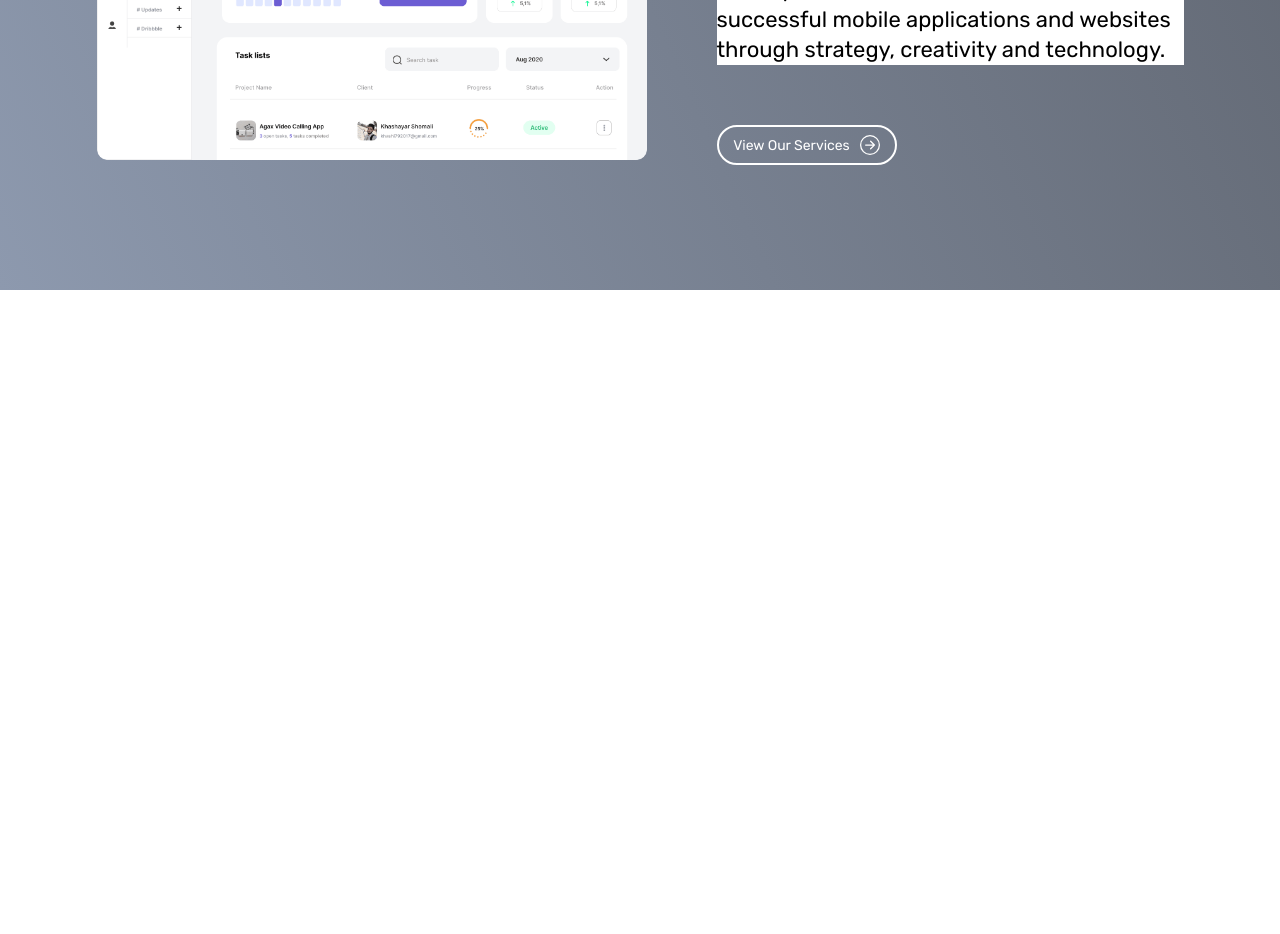
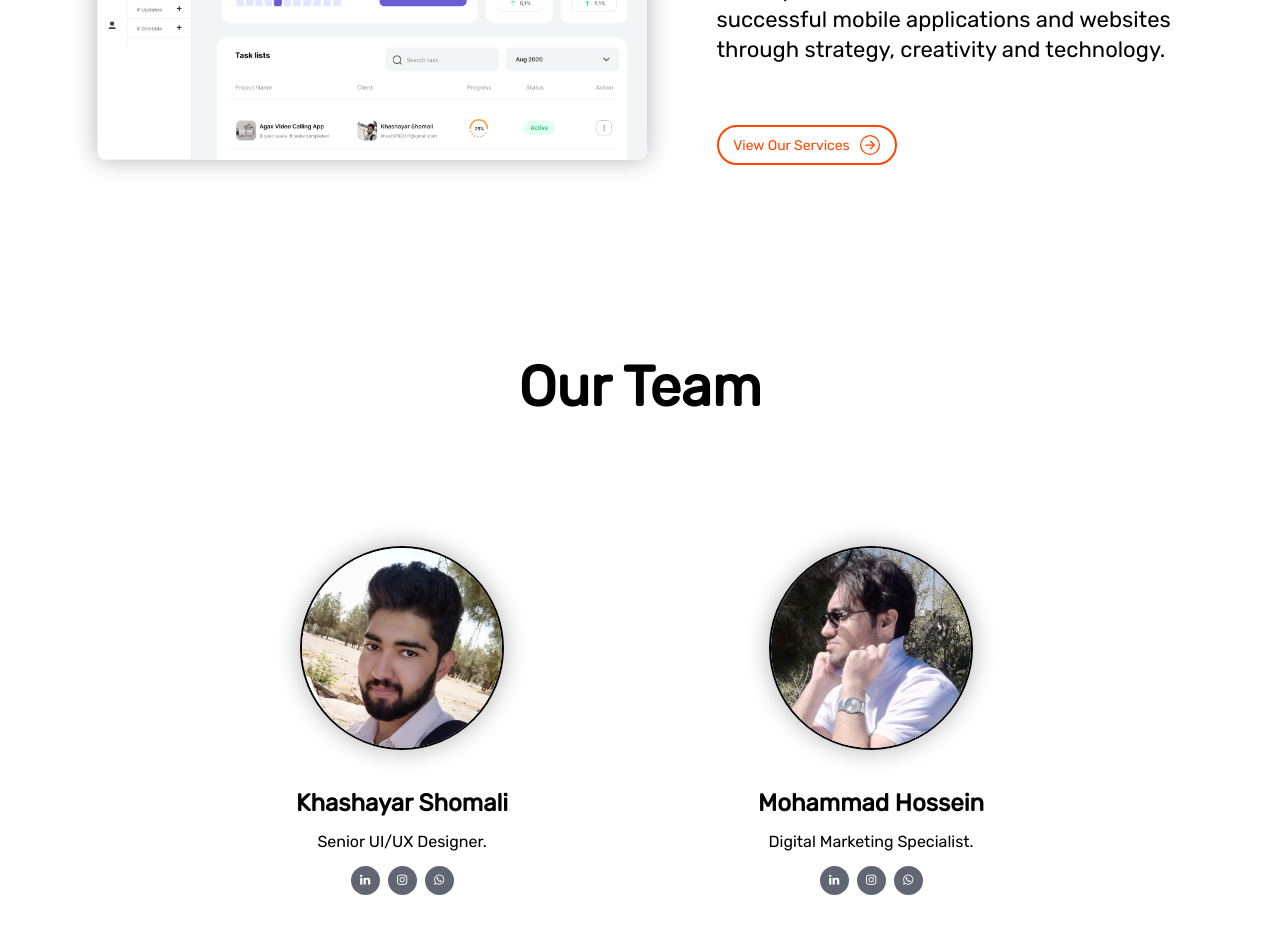
Before and after one commit to shomalikhashayar/uixwithme.com, a Vue app: page / in a window 1280 px wide. Shown: the part 1600-2534 px from the top of the page. Before the commit the page ends 1890 px from the top, so only its background shows below. Built offline with nearby package versions, Linux system fonts and the light colour scheme.

Commit message:
Create Our Team Section.

```diff
--- a/public/index.html
+++ b/public/index.html
@@ -5,6 +5,10 @@
     <meta http-equiv="X-UA-Compatible" content="IE=edge" />
     <meta name="viewport" content="width=device-width,initial-scale=1.0" />
     <link rel="icon" href="<%= BASE_URL %>favicon.ico" />
+    <link
+      rel="stylesheet"
+      href="https://cdnjs.cloudflare.com/ajax/libs/font-awesome/4.7.0/css/font-awesome.min.css"
+    />
     <title>Learn UI/UX Design Like a Pro For Free</title>
   </head>
   <body>
--- a/src/App.vue
+++ b/src/App.vue
@@ -66,10 +66,54 @@
                 <path
                   fill-rule="evenodd"
                   d="M1 8a7 7 0 1 0 14 0A7 7 0 0 0 1 8zm15 0A8 8 0 1 1 0 8a8 8 0 0 1 16 0zM4.5 7.5a.5.5 0 0 0 0 1h5.793l-2.147 2.146a.5.5 0 0 0 .708.708l3-3a.5.5 0 0 0 0-.708l-3-3a.5.5 0 1 0-.708.708L10.293 7.5H4.5z"
-                  fill="white"
+                  fill="orangered"
                 ></path></svg></a
           ></span>
         </button>
+      </div>
+    </div>
+  </div>
+  <div class="our-team-section-container">
+    <div class="caption"><h1>Our Team</h1></div>
+    <div class="our-team-section">
+      <div class="our-team-image-khashayar">
+        <a href="https:github.com/shomalikhashayar"
+          ><img
+            src="../src/assets/Khashayar-Shomali.png"
+            alt="Khashayar Shomali"
+        /></a>
+        <h2>Khashayar Shomali</h2>
+        <p>Senior UI/UX Designer.</p>
+        <div class="social-media-icons">
+          <span class="social-media-items"
+            ><a href="#" class="fa fa-linkedin"></a
+          ></span>
+          <span class="social-media-items"
+            ><a href="#" class="fa fa-instagram"></a
+          ></span>
+          <span class="social-media-items"
+            ><a href="#" class="fa fa-whatsapp"></a
+          ></span>
+        </div>
+      </div>
+
+      <div class="our-team-image-mohammad">
+        <a href="#"
+          ><img src="../src/assets/Mohammad-Hossein.png" alt="Mohammad Hossein"
+        /></a>
+        <h2>Mohammad Hossein</h2>
+        <p>Digital Marketing Specialist.</p>
+        <div class="social-media-icons">
+          <span class="social-media-items"
+            ><a href="#" class="fa fa-linkedin"></a
+          ></span>
+          <span class="social-media-items"
+            ><a href="#" class="fa fa-instagram"></a
+          ></span>
+          <span class="social-media-items"
+            ><a href="#" class="fa fa-whatsapp"></a
+          ></span>
+        </div>
       </div>
     </div>
   </div>
@@ -224,29 +268,7 @@ import Navbar from "./components/Navbar.vue";
 
 .our-services-section {
   height: 600px;
-  background: rgb(2, 0, 36);
-  background: -moz-linear-gradient(
-    66deg,
-    rgba(2, 0, 36, 1) 0%,
-    rgba(141, 153, 174, 1) 0%,
-    rgb(185, 191, 201) 0%,
-    rgba(97, 103, 114, 1) 100%
-  );
-  background: -webkit-linear-gradient(
-    66deg,
-    rgba(2, 0, 36, 1) 0%,
-    rgba(141, 153, 174, 1) 0%,
-    rgba(141, 153, 174, 1) 0%,
-    rgba(97, 103, 114, 1) 100%
-  );
-  background: linear-gradient(
-    66deg,
-    rgba(2, 0, 36, 1) 0%,
-    rgba(141, 153, 174, 1) 0%,
-    rgba(141, 153, 174, 1) 0%,
-    rgba(97, 103, 114, 1) 100%
-  );
-  filter: progid:DXImageTransform.Microsoft.gradient(startColorstr="#020024",endColorstr="#616772",GradientType=1);
+  background-color: white;
   display: flex;
   justify-content: center;
   align-items: center;
@@ -260,6 +282,7 @@ import Navbar from "./components/Navbar.vue";
   border-radius: 9px;
   justify-content: space-between;
   align-items: center;
+  box-shadow: 0 0 25px 0 rgba(0, 0, 0, 0.3);
 }
 
 .our-services-section-content {
@@ -288,9 +311,9 @@ import Navbar from "./components/Navbar.vue";
 
 .view-our-services-button {
   background-color: transparent;
-  border: 2.5px white solid;
+  border: 2.5px orangered solid;
   border-radius: 50px;
-  border-color: white;
+  border-color: orangered;
   font-size: 14px;
   cursor: pointer;
   width: 180px;
@@ -305,20 +328,103 @@ import Navbar from "./components/Navbar.vue";
   margin-bottom: 10px;
 }
 
-.view-our-services-button:hover {
-  background-color: orangered;
-}
-
 .view-our-services-button a {
   display: flex;
   align-items: center;
   justify-content: center;
   text-decoration: none;
-  color: white;
+  color: orangered;
 }
 
 .view-our-services-button svg {
   padding-left: 10px;
 }
 
+/* Our Team Section */
+
+.our-team-section-container h1 {
+  display: flex;
+  justify-content: center;
+  font-size: 3.5rem;
+  align-items: center;
+  margin-top: 4rem;
+}
+
+.our-team-section {
+  display: flex;
+  justify-content: center;
+  align-items: center;
+  height: 600px;
+  gap: 250px;
+}
+
+.our-team-image-khashayar {
+  display: flex;
+  flex-direction: column;
+  justify-content: center;
+  align-items: center;
+  gap: 15px;
+}
+
+.social-media-icons {
+  display: flex;
+  justify-content: center;
+  align-items: center;
+}
+.social-media-icons .social-media-items {
+  padding: 0 4px;
+}
+
+.fa {
+  padding: 7px;
+  font-size: 12px;
+  width: 15px;
+  height: 15px;
+  border-radius: 50%;
+  text-decoration: none;
+  display: grid;
+  justify-content: center;
+  align-items: center;
+}
+
+.fa:hover {
+  background: #4a4e56;
+}
+
+.fa-instagram {
+  background: #616772;
+  color: white;
+}
+
+.fa-linkedin {
+  background: #616772;
+  color: white;
+}
+
+.fa-whatsapp {
+  background: #616772;
+  color: white;
+}
+
+.our-team-image-mohammad {
+  display: flex;
+  flex-direction: column;
+  justify-content: center;
+  align-items: center;
+  gap: 15px;
+}
+
+.our-team-image-khashayar img {
+  border: 2px solid #000000;
+  border-radius: 50%;
+  box-shadow: 0 0 25px 0 rgba(0, 0, 0, 0.3);
+  margin-bottom: 20px;
+}
+
+.our-team-image-mohammad img {
+  border: 2px solid #000000;
+  border-radius: 50%;
+  box-shadow: 0 0 25px 0 rgba(0, 0, 0, 0.3);
+  margin-bottom: 20px;
+}
 </style>
--- a/src/components/Navbar.vue
+++ b/src/components/Navbar.vue
@@ -110,6 +110,6 @@
 }
 
 .view-portfolio:hover {
-  background-color: #616772;
+  background-color: #4a4e56;
 }
 </style>
```
Also changed, not shown: src/assets/Khashayar-Shomali.png (added), src/assets/Mohammad-Hossein.png (added), src/main.js (line endings or trailing spaces).
